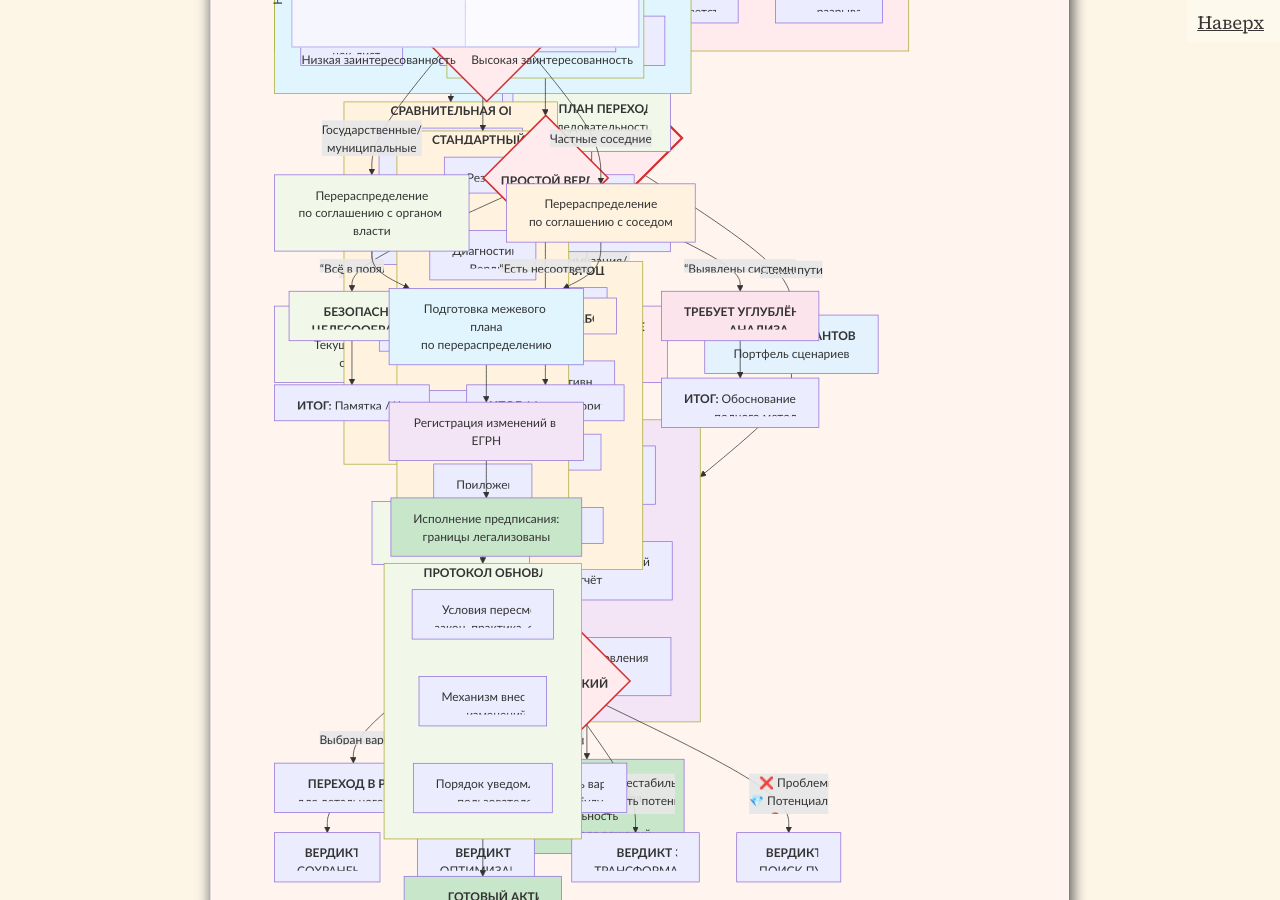
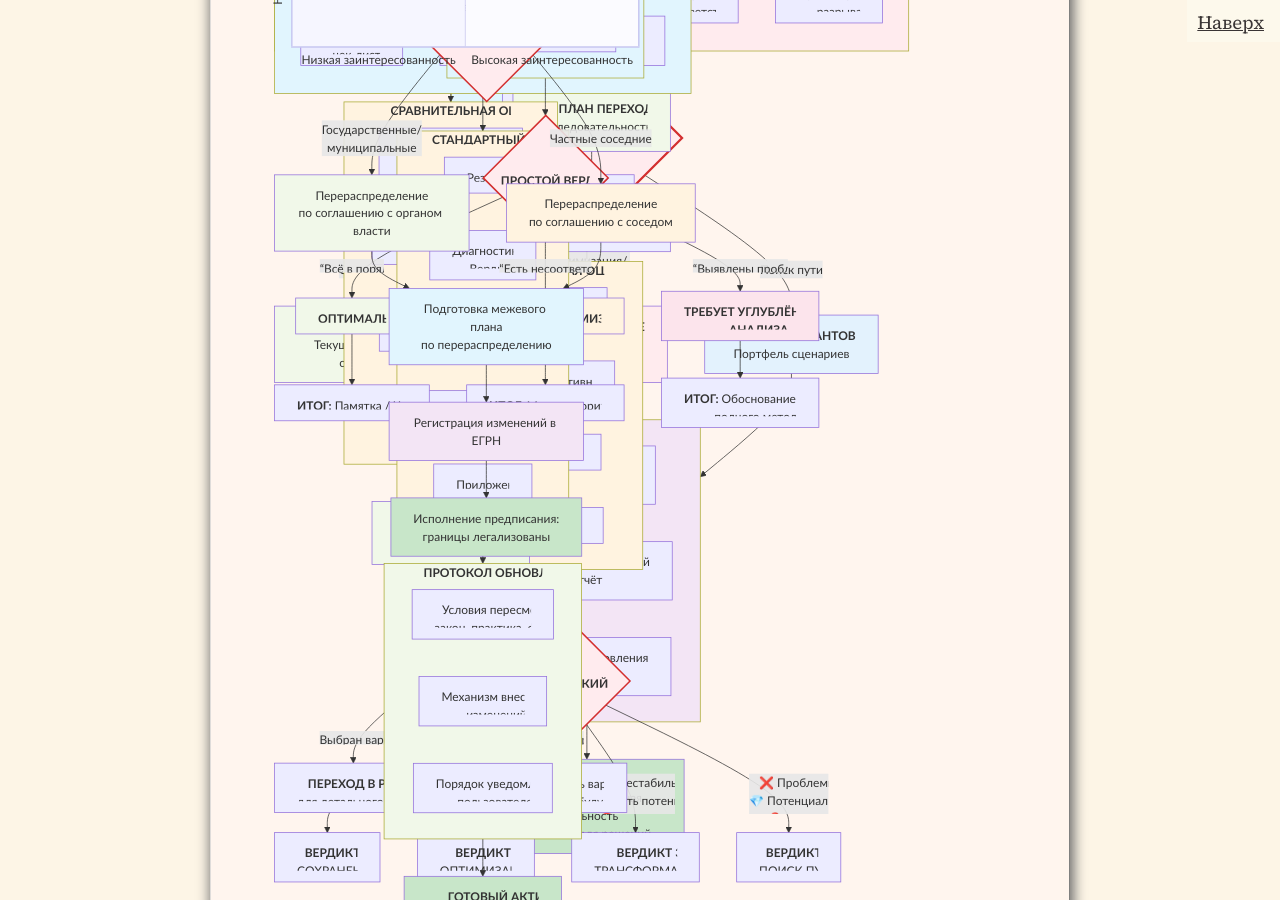
Before and after one commit to SergSi/land-use-art, a Jekyll site: the page built from _posts/2026-01-05-method.md, in a window 1280 px wide and 900 px high, scrolled down 4780 px. Built offline with Jekyll 4.4.1, drawn with Linux system fonts in a browser that asks for light colours; some web fonts are replaced.

Commit message:
Update 2026-01-05-method.md

```diff
--- a/_posts/2026-01-05-method.md
+++ b/_posts/2026-01-05-method.md
@@ -678,10 +678,9 @@ B3[<b>Контекст интересов</b>
 2-3 ключевые стороны]
 end
 B --> C{<b>ПРОСТОЙ ВЕРДИКТ</b>}
-C -->|“Всё в порядке”| D[<b>БЕЗОПАСНО /
-ЦЕЛЕСООБРАЗНО</b>]
-C -->|“Есть несоответствия”| E[<b>ТРЕБУЕТ ДОРАБОТКИ</b>]
-C -->|“Выявлены системные риски”| F[<b>ТРЕБУЕТ УГЛУБЛЁННОГО
+C -->|“Всё в порядке”| D[<b>ОПТИМАЛЬНО</b>]
+C -->|“Есть несоответствия”| E[<b>ТРЕБУЕТ ОПТИМИЗАЦИИ</b>]
+C -->|“Выявлены проблемы”| F[<b>ТРЕБУЕТ УГЛУБЛЁННОГО
 АНАЛИЗА</b>]
 D --> G[<b>ИТОГ:</b> Памятка / Чек-лист]
 E --> H[<b>ИТОГ:</b> Мини-алгоритм действий]
```
